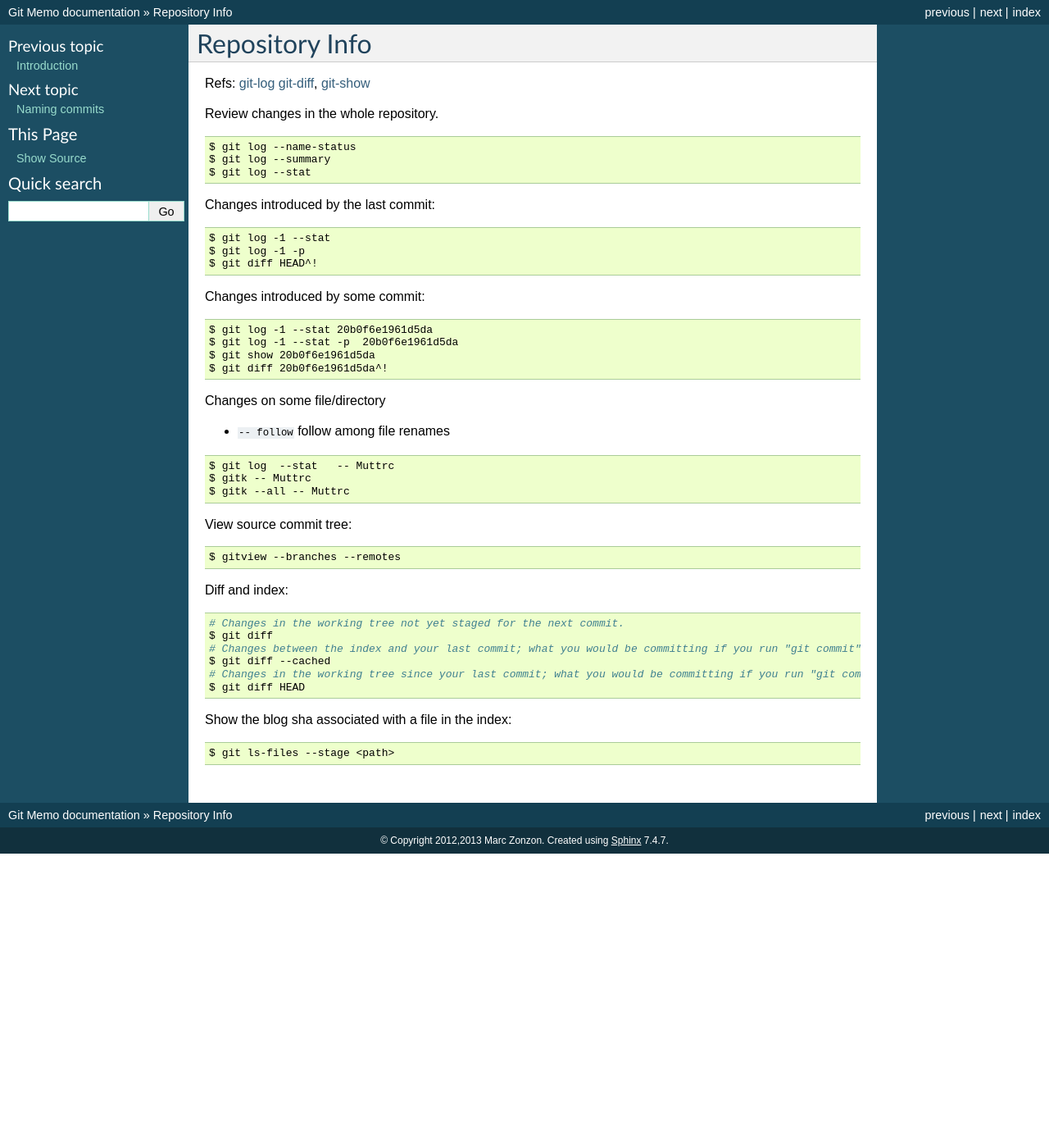
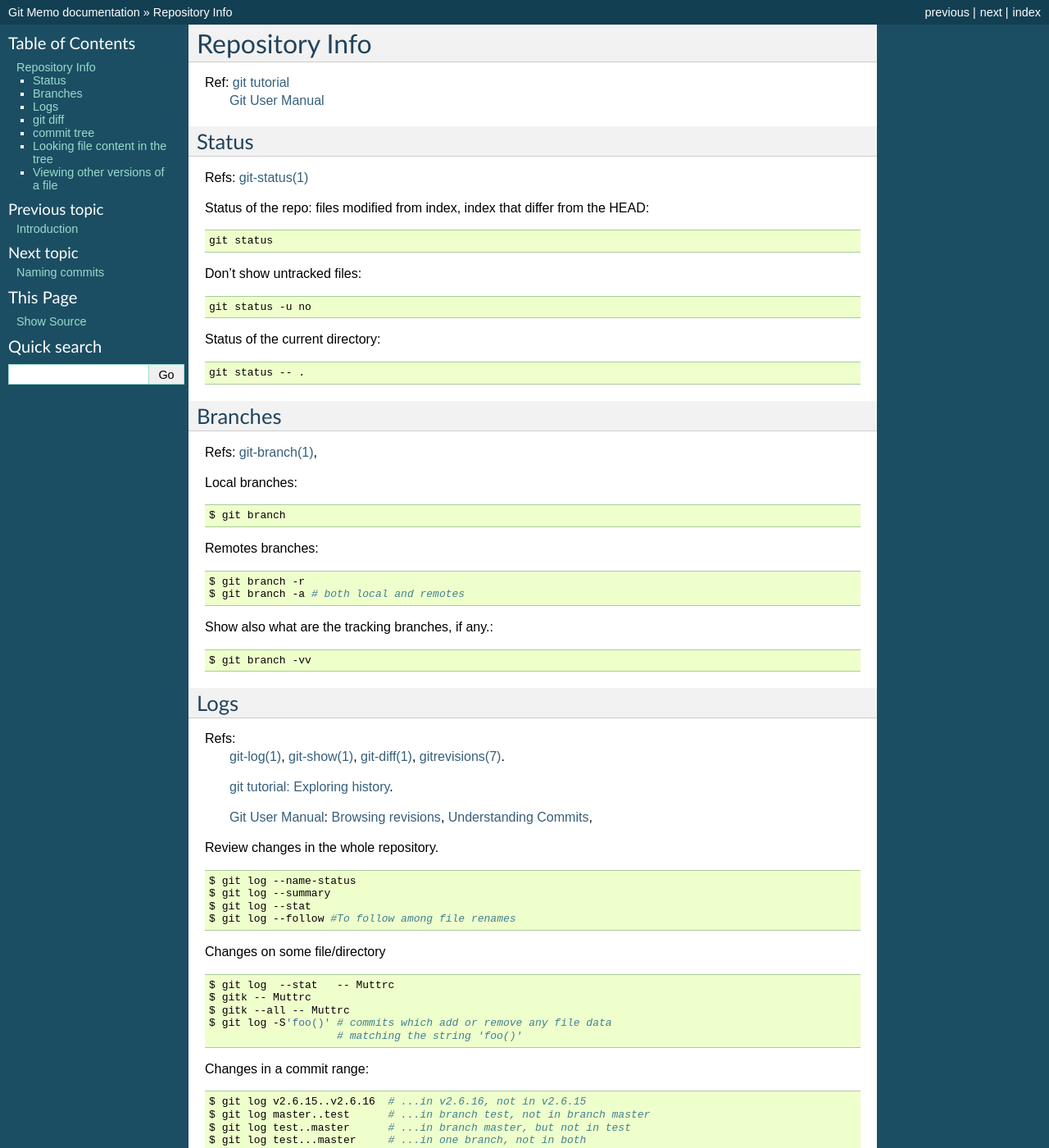
Before and after one commit to marczz/git-memo, a Sphinx documentation site: the page built from source/git_info.rst, in a window 1280 px wide and 1400 px high. Shown: the whole window at 82% size. Built offline with Sphinx 7.4.7, drawn with Linux system fonts in a browser that asks for light colours; the version number could not be read and is left out; some of the changed text lies outside the part shown.

Commit message:
git_info.rst: reordered and added material.

```diff
--- a/source/git_info.rst
+++ b/source/git_info.rst
@@ -1,9 +1,74 @@
 Repository Info
 ===============
+Ref: :gitdoc:`git tutorial <gittutorial.html>`
+    :gitdoc:`Git User Manual <user-manual.html>`
 
-Refs: :gitdoc:`git-log <git-log.html>` :gitdoc:`git-diff <git-diff.html>`,
-:gitdoc:`git-show <git-show.html>`
+..  index::
+        !single: git;status
 
+Status
+------
+
+Refs: :gitdoc:`git-status(1) <git-status.html>`
+
+Status of the repo: files modified from index, index that differ from
+the HEAD::
+
+  git status
+
+Don't show untracked files::
+
+  git status -u no
+
+Status of the current directory::
+
+  git status -- .
+
+..  index::
+        branches
+        single: git;branch
+
+Branches
+--------
+Refs: :gitdoc:`git-branch(1) <git-branch.html>`,
+
+Local branches::
+
+    $ git branch
+
+Remotes branches::
+
+    $ git branch -r
+    $ git branch -a # both local and remotes
+
+Show also what are the tracking branches, if any.::
+
+    $ git branch -vv
+
+..  index::
+        log
+        gitrevisions
+        !single: git;log
+        single: git;show
+        single: git;diff
+
+Logs
+----
+
+Refs:
+    :gitdoc:`git-log(1) <git-log.html>`,
+    :gitdoc:`git-show(1) <git-show.html>`,
+    :gitdoc:`git-diff(1) <git-diff.html>`,
+    :gitdoc:`gitrevisions(7) <gitrevisions.html>`.
+
+    :gitdoc:`git tutorial: Exploring history
+    <gittutorial.html#_exploring_history>`.
+
+    :gitdoc:`Git User Manual <user-manual.html>`:
+    :gitdoc:`Browsing revisions
+    <user-manual.html#browsing-revisions>`,
+    :gitdoc:`Understanding Commits
+    <user-manual.html#understanding-commits>`,
 
 Review changes in the whole repository.
 
@@ -12,6 +77,27 @@ Review changes in the whole repository.
     $ git log --name-status
     $ git log --summary
     $ git log --stat
+    $ git log --follow #To follow among file renames
+
+Changes on some file/directory
+
+::
+
+    $ git log  --stat   -- Muttrc
+    $ gitk -- Muttrc
+    $ gitk --all -- Muttrc
+    $ git log -S'foo()' # commits which add or remove any file data
+                        # matching the string 'foo()'
+
+
+Changes in a commit range::
+
+    $ git log v2.6.15..v2.6.16  # ...in v2.6.16, not in v2.6.15
+    $ git log master..test      # ...in branch test, not in branch master
+    $ git log test..master      # ...in branch master, but not in test
+    $ git log test...master     # ...in one branch, not in both
+    $ git log --since="2 weeks ago"
+
 
 Changes introduced by the last commit:
 
@@ -19,32 +105,49 @@ Changes introduced by the last commit:
 
     $ git log -1 --stat
     $ git log -1 -p
-    $ git diff HEAD^!
 
 Changes introduced by some commit:
+You need only the initial part of the commit sha.
 
 ::
 
     $ git log -1 --stat 20b0f6e1961d5da
     $ git log -1 --stat -p  20b0f6e1961d5da
     $ git show 20b0f6e1961d5da
-    $ git diff 20b0f6e1961d5da^!
+    $ git show HEAD
+    $ git show devel # the tip of the "devel" branch or tag
+    $ git show HEAD^  # to see the parent of HEAD
+    $ git show HEAD~4 # 4 commits before HEAD
 
-Changes on some file/directory
+If the commit is a merge commit ``git show <commit>`` give only the
+difference between <commit> and its first parent. To get both::
 
--    ``-- follow`` follow among file renames
+    $ git show <commit>^1
+    $ git show <commit>^2
 
+You can also use :gitdoc:`git-diff <git-diff.html>` but by suffixing
+the commit with ``^!`` to mean the commit and nothing in the ancestors
+(see :gitdoc:`gitrevisions <gitrevisions.html>`)
 ::
 
-    $ git log  --stat   -- Muttrc
-    $ gitk -- Muttrc
-    $ gitk --all -- Muttrc
+    $ git diff 20b0f6e1961d5da^!
+    $ git diff HEAD^!
 
-View source commit tree:
 
-::
+..  index::
+        gitrevisions
+        !single: git;diff
+        single: git;format-patch
 
-    $ gitview --branches --remotes
+git diff
+--------
+
+:gitdoc:`git diff <git-diff.html>` show differences introduced by commits
+
+Refs:
+    :gitdoc:`git-diff(1) <git-diff.html>`,
+    :gitdoc:`gitrevisions(7) <gitrevisions.html>`,
+    :gitdoc:`git-format-patch(1) <git-format-patch.html>`.
 
 Diff and index:
 
@@ -52,10 +155,86 @@ Diff and index:
 
     # Changes in the working tree not yet staged for the next commit.
     $ git diff
-    # Changes between the index and your last commit; what you would be committing if you run "git commit" without "-a" option.
+    # Changes between the index and your last commit;
+    # what you would be committing if you run "git commit" without "-a" option.
     $ git diff --cached
-    # Changes in the working tree since your last commit; what you would be committing if you run "git commit -a"
+    # Changes in the working tree since your last commit;
+    #what you would be committing if you run "git commit -a"
     $ git diff HEAD
+
+diffs between  two branches::
+
+    $ git diff master..test
+
+diff between the common ancestor of *master* and *test* and the tip of
+*test*. The semantic of the triple dot is different with ``git log``::
+
+    $ git diff master...test
+
+Patch to apply to *master* to obtain *test*::
+
+    $ git format-patch master..test
+
+
+..  index::
+        gitk
+        tig
+        single; git log
+
+commit tree
+-----------
+
+Refs:
+:gitdoc:`gitk(1) <gitk.html>`,
+`tig-manual <http://jonas.nitro.dk/tig/manual.html>`_,
+:gitdoc:`git-log(1) <git-log.html>`,
+
+View source commit tree, you can use many GUIs, gitk is provided with
+git, and `tig <http://jonas.nitro.dk/tig/>`_ is a ncurses front-end.
+.
+
+::
+
+    $ gitk --all
+    $ tig --all
+    $ gitg
+
+You can also use :gitdoc:`git-log <git-log.html>`, with the option ``--graph``::
+
+    $ git log --graph --pretty=oneline --abbrev-commit --decorate --all --color
+
+
+..  index::
+        !single: git;grep
+
+Looking file content in the tree
+--------------------------------
+Refs:  :gitdoc:`git-grep(1) <git-grep.html>`
+
+::
+
+    $ git grep "foo()"          # search working directory for "foo()"
+    $ git grep v2.6.15 "foo()"  # search old tree for "foo()"
+
+
+..  index::
+        single: git;show
+
+
+Viewing other versions of a file
+--------------------------------
+Refs:  :gitdoc:`git-show(1) <git-show.html>`,
+
+You can use a tag, a branch, or a commit sha.
+
+::
+
+    $ git show devel:src/prog.py
+    $ git show v2.5:src/prog.py
+    $ git show e05db0fd4f3:src/prog.py
+
+..  index::
+        single: git;ls-files
 
 Show the blog sha associated with a file in the index:
 
```
